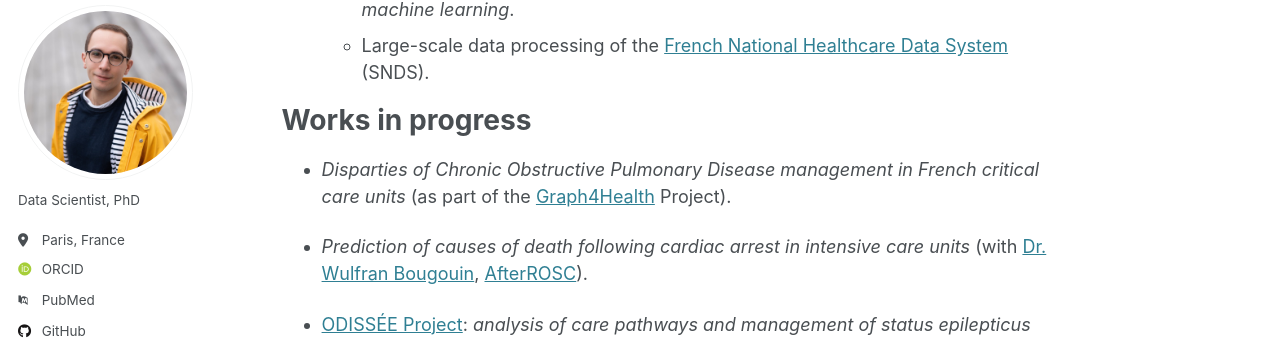
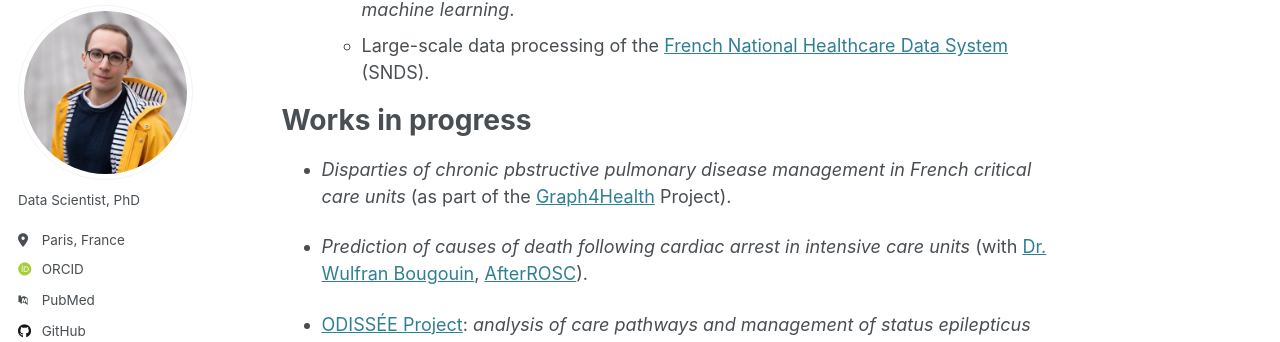
Before and after one commit to youyoussfi/youyoussfi.github.io, a Jekyll site: the page built from _pages/about.md, in a window 1280 px wide and 900 px high, scrolled down 857 px. Shown: the part 101-443 px from the top of the window. Built offline with Jekyll 4.4.1, drawn with Linux system fonts in a browser that asks for light colours; some web fonts are replaced.

Commit message:
Update about.md

```diff
--- a/_pages/about.md
+++ b/_pages/about.md
@@ -32,7 +32,7 @@ Work experience
 
 Works in progress
 ======
-* *Disparties of Chronic Obstructive Pulmonary Disease management in French critical care units* (as part of the [Graph4Health](https://guillaume-lecue.faculty.essec.edu/graph4health) Project).
+* *Disparties of chronic pbstructive pulmonary disease management in French critical care units* (as part of the [Graph4Health](https://guillaume-lecue.faculty.essec.edu/graph4health) Project).
 
 * *Prediction of causes of death following cardiac arrest in intensive care units* (with [Dr. Wulfran Bougouin](https://pubmed.ncbi.nlm.nih.gov/?term=Bougouin+W&sort=date), [AfterROSC](https://afterrosc.org/)).
 
```
